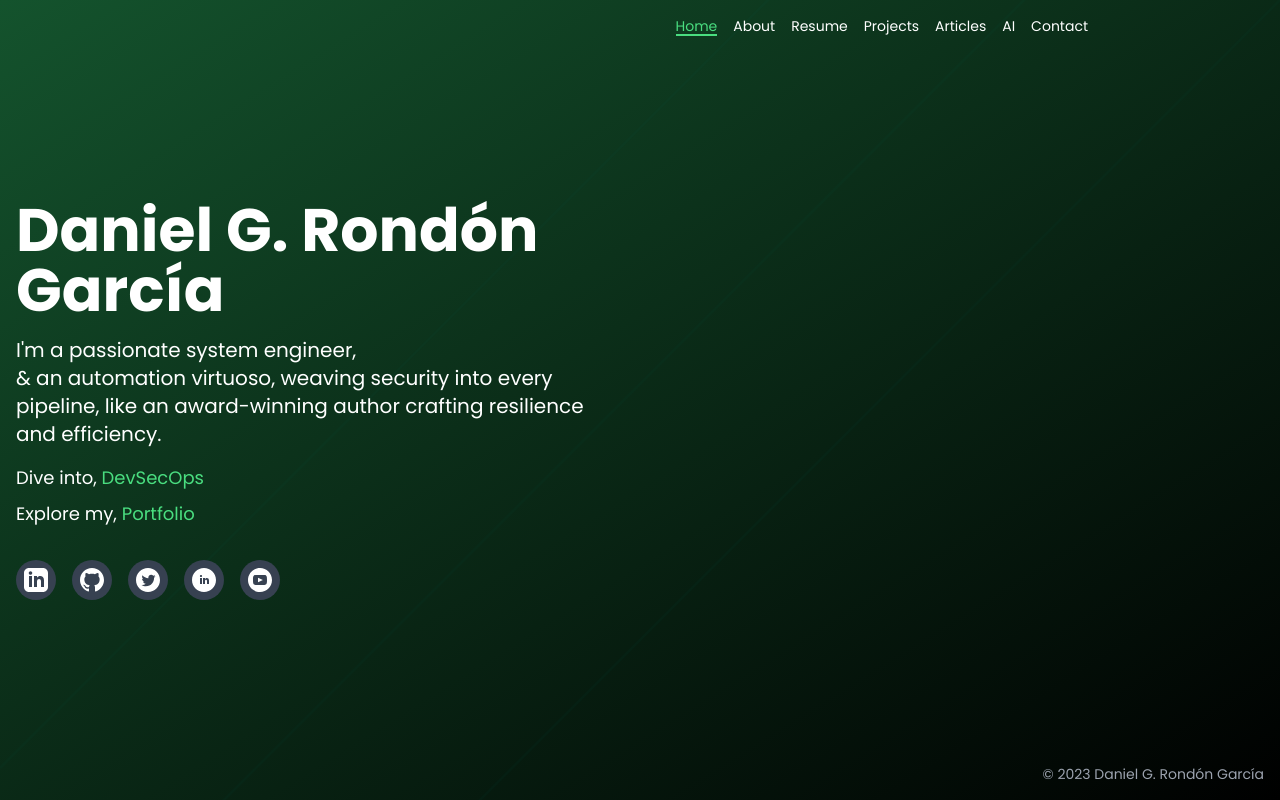
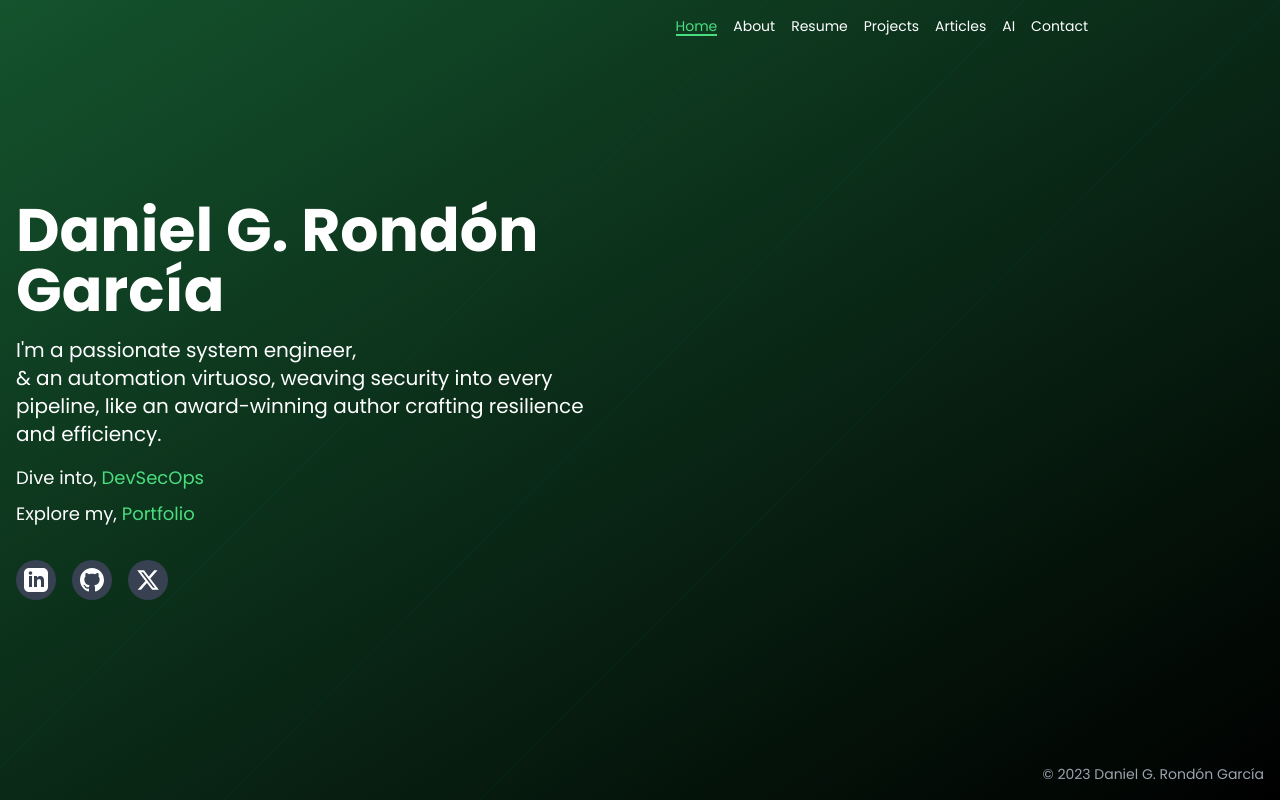
Before and after one commit to DanielRondonGarcia/DanielRondonGarcia.github.io, a Next.js app: page / in a window 1280 px wide. Built offline with nearby package versions, Linux system fonts and the light colour scheme.

Commit message:
feat: parametros apra social links

```diff
--- a/src/components/SocialIcons.tsx
+++ b/src/components/SocialIcons.tsx
@@ -2,17 +2,24 @@
 
 export default function SocialIcons() {
   const icons = [
-    { href: '#', icon: 'M19 0h-14c-2.761 0-5 2.239-5 5v14c0 2.761 2.239 5 5 5h14c2.762 0 5-2.239 5-5v-14c0-2.761-2.238-5-5-5zm-11 19h-3v-11h3v11zm-1.5-12.268c-.966 0-1.75-.79-1.75-1.764s.784-1.764 1.75-1.764 1.75.79 1.75 1.764-.783 1.764-1.75 1.764zm13.5 12.268h-3v-5.604c0-3.368-4-3.113-4 0v5.604h-3v-11h3v1.765c1.396-2.586 7-2.777 7 2.476v6.759z' },
-    { href: '#', icon: 'M12 0c-6.626 0-12 5.373-12 12 0 5.302 3.438 9.8 8.207 11.387.599.111.793-.261.793-.577v-2.234c-3.338.726-4.033-1.416-4.033-1.416-.546-1.387-1.333-1.756-1.333-1.756-1.089-.745.083-.729.083-.729 1.205.084 1.839 1.237 1.839 1.237 1.07 1.834 2.807 1.304 3.492.997.107-.775.418-1.305.762-1.604-2.665-.305-5.467-1.334-5.467-5.931 0-1.311.469-2.381 1.236-3.221-.124-.303-.535-1.524.117-3.176 0 0 1.008-.322 3.301 1.23.957-.266 1.983-.399 3.003-.404 1.02.005 2.047.138 3.006.404 2.291-1.552 3.297-1.23 3.297-1.23.653 1.653.242 2.874.118 3.176.77.84 1.235 1.911 1.235 3.221 0 4.609-2.807 5.624-5.479 5.921.43.372.823 1.102.823 2.222v3.293c0 .319.192.694.801.576 4.765-1.589 8.199-6.086 8.199-11.386 0-6.627-5.373-12-12-12z' },
-    { href: '#', icon: 'M12 0c-6.627 0-12 5.373-12 12s5.373 12 12 12 12-5.373 12-12-5.373-12-12-12zm6.066 9.645c.183 4.04-2.83 8.544-8.164 8.544-1.622 0-3.131-.476-4.402-1.291 1.524.18 3.045-.244 4.252-1.189-1.256-.023-2.317-.854-2.684-1.995.451.086.895.061 1.298-.049-1.381-.278-2.335-1.522-2.304-2.853.388.215.83.344 1.301.359-1.279-.855-1.641-2.544-.889-3.835 1.416 1.738 3.533 2.881 5.92 3.001-.419-1.796.944-3.527 2.799-3.527.825 0 1.572.349 2.096.907.654-.128 1.27-.368 1.824-.697-.215.671-.67 1.233-1.263 1.589.581-.07 1.135-.224 1.649-.453-.384.578-.87 1.084-1.433 1.489z' },
-    { href: '#', icon: 'M12 0c-6.627 0-12 5.373-12 12s5.373 12 12 12 12-5.373 12-12-5.373-12-12-12zm-2 16h-2v-6h2v6zm-1-6.891c-.607 0-1.1-.496-1.1-1.109 0-.612.492-1.109 1.1-1.109s1.1.497 1.1 1.109c0 .613-.493 1.109-1.1 1.109zm8 6.891h-1.998v-2.861c0-1.881-2.002-1.722-2.002 0v2.861h-2v-6h2v1.093c.872-1.616 4-1.736 4 1.548v3.359z' },
-    { href: '#', icon: 'M12 0c-6.627 0-12 5.373-12 12s5.373 12 12 12 12-5.373 12-12-5.373-12-12-12zm4.441 16.892c-2.102.144-6.784.144-8.883 0-2.276-.156-2.541-1.27-2.558-4.892.017-3.629.285-4.736 2.558-4.892 2.099-.144 6.782-.144 8.883 0 2.277.156 2.541 1.27 2.559 4.892-.018 3.629-.285 4.736-2.559 4.892zm-6.441-7.234l4.917 2.338-4.917 2.346v-4.684z' },
+    {
+      href: process.env.NEXT_PUBLIC_LINKEDIN || 'https://www.linkedin.com/in/danielrondongarcia',
+      icon: 'M19 0h-14c-2.761 0-5 2.239-5 5v14c0 2.761 2.239 5 5 5h14c2.762 0 5-2.239 5-5v-14c0-2.761-2.238-5-5-5zm-11 19h-3v-11h3v11zm-1.5-12.268c-.966 0-1.75-.79-1.75-1.764s.784-1.764 1.75-1.764 1.75.79 1.75 1.764-.783 1.764-1.75 1.764zm13.5 12.268h-3v-5.604c0-3.368-4-3.113-4 0v5.604h-3v-11h3v1.765c1.396-2.586 7-2.777 7 2.476v6.759z'
+    },
+    {
+      href: process.env.NEXT_PUBLIC_GITHUB || 'https://github.com/DanielRondonGarcia',
+      icon: 'M12 0c-6.626 0-12 5.373-12 12 0 5.302 3.438 9.8 8.207 11.387.599.111.793-.261.793-.577v-2.234c-3.338.726-4.033-1.416-4.033-1.416-.546-1.387-1.333-1.756-1.333-1.756-1.089-.745.083-.729.083-.729 1.205.084 1.839 1.237 1.839 1.237 1.07 1.834 2.807 1.304 3.492.997.107-.775.418-1.305.762-1.604-2.665-.305-5.467-1.334-5.467-5.931 0-1.311.469-2.381 1.236-3.221-.124-.303-.535-1.524.117-3.176 0 0 1.008-.322 3.301 1.23.957-.266 1.983-.399 3.003-.404 1.02.005 2.047.138 3.006.404 2.291-1.552 3.297-1.23 3.297-1.23.653 1.653.242 2.874.118 3.176.77.84 1.235 1.911 1.235 3.221 0 4.609-2.807 5.624-5.479 5.921.43.372.823 1.102.823 2.222v3.293c0 .319.192.694.801.576 4.765-1.589 8.199-6.086 8.199-11.386 0-6.627-5.373-12-12-12z'
+    },
+    {
+      href: process.env.NEXT_PUBLIC_X || 'https://x.com/daniel5232010',
+      icon: 'M18.244 2.25h3.308l-7.227 8.26 8.502 11.24H16.17l-5.214-6.817L4.99 21.75H1.68l7.73-8.835L1.254 2.25H8.08l4.713 6.231zm-1.161 17.52h1.833L7.084 4.126H5.117z'
+    },
   ]
 
   return (
     <div className="flex space-x-4 mt-8">
       {icons.map((icon, index) => (
-        <Link key={index} href={icon.href} className="bg-gray-700 p-2 rounded-full hover:bg-gray-600 transition-colors">
+        <Link key={index} href={icon.href} target='_blank' className="bg-gray-700 p-2 rounded-full hover:bg-gray-600 transition-colors">
           <svg className="w-6 h-6 fill-current" viewBox="0 0 24 24">
             <path d={icon.icon} />
           </svg>
```
Also changed, not shown: 1 other file (tests, documents, lock files or other folders).
